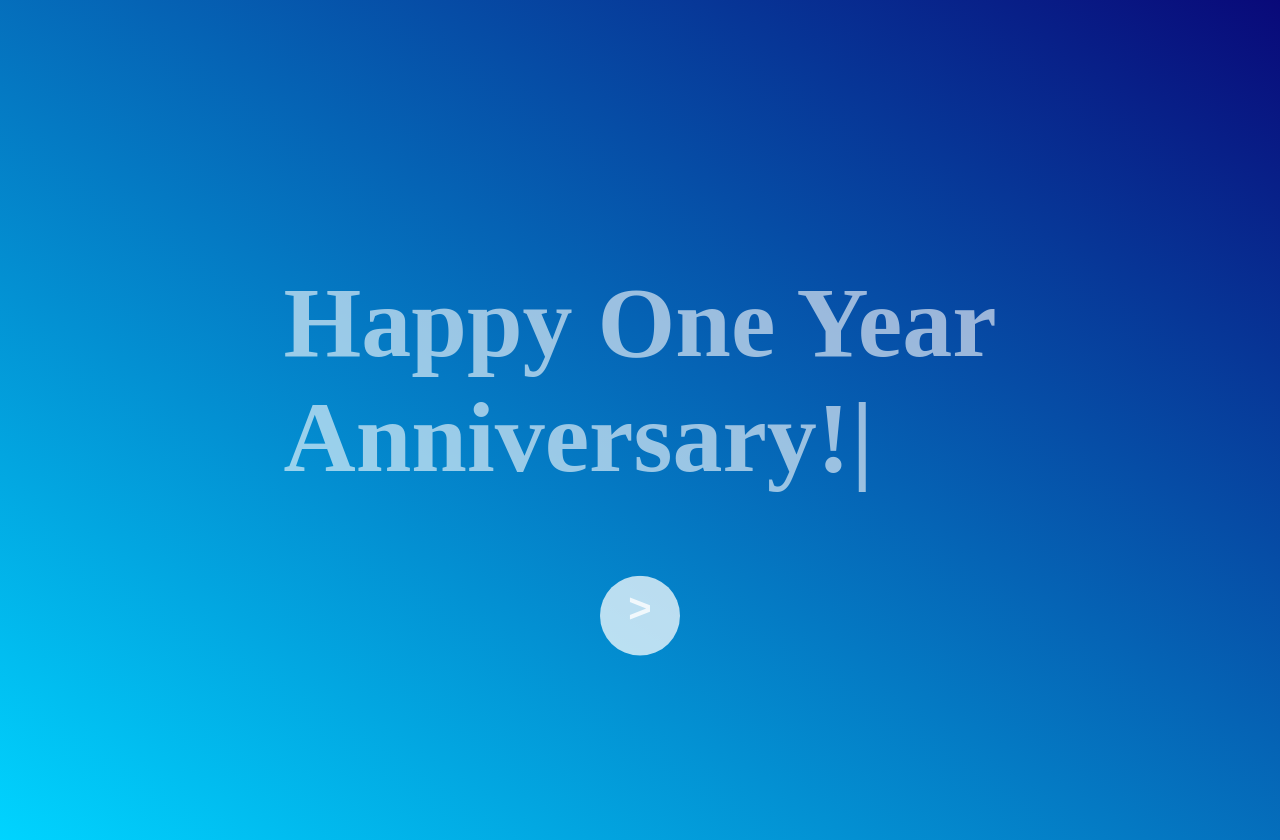
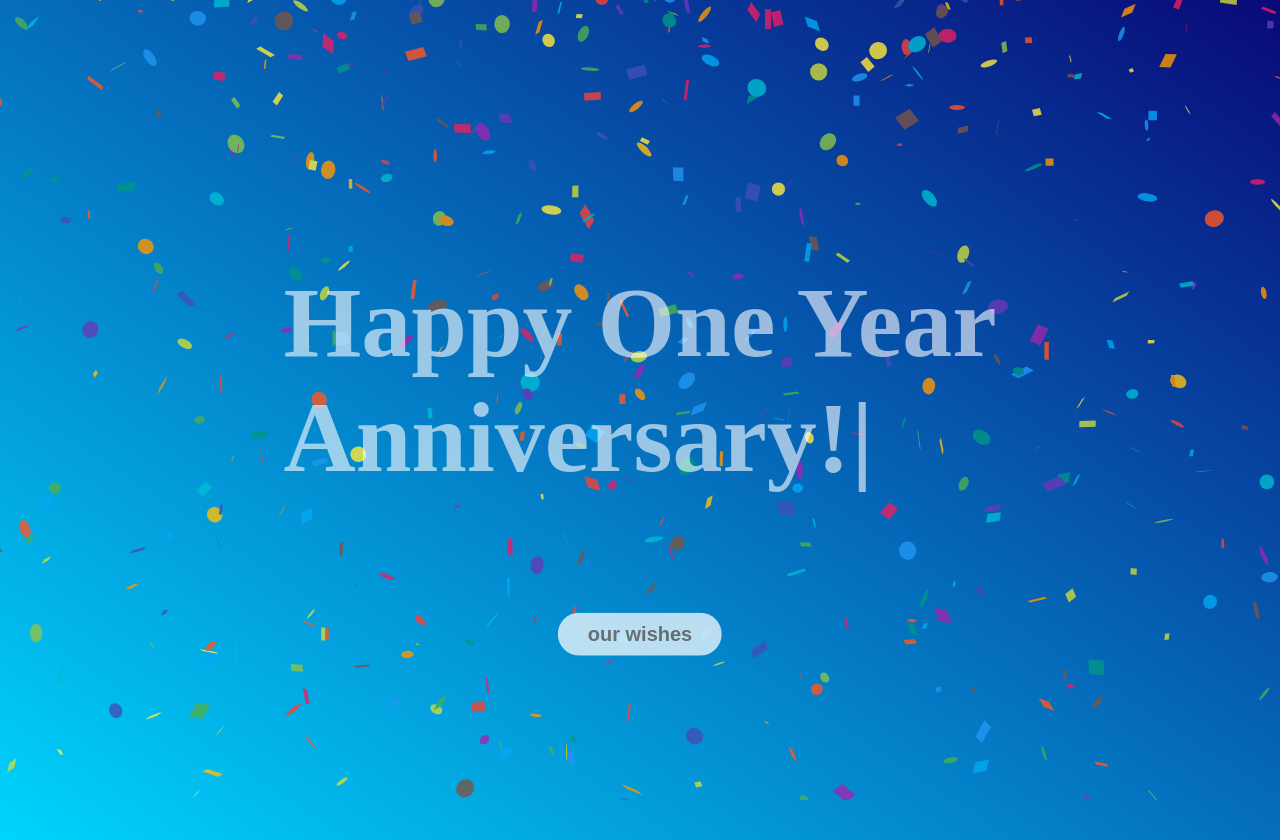
Before and after one commit to abid-shahriar/forhad-vai-anniversary, a Next.js app: page / in a window 1280 px wide. Built offline with nearby package versions, Linux system fonts and the light colour scheme.

Commit message:
made some changes

```diff
--- a/src/pages/index.tsx
+++ b/src/pages/index.tsx
@@ -1,6 +1,6 @@
 import type { NextPage } from 'next';
 import styled from 'styled-components';
-// import Confetti from 'react-confetti';
+import Confetti from 'react-confetti';
 import { useEffect, useState } from 'react';
 import Typewriter from 'typewriter-effect';
 import Link from 'next/link';
@@ -24,7 +24,7 @@ const Home: NextPage = () => {
   return (
     <MotionWrapper>
       <Container>
-        {/* <Confetti width={windowSize.width} height={windowSize.height} numberOfPieces={700} recycle={true} /> */}
+        <Confetti width={windowSize.width} height={windowSize.height} numberOfPieces={700} recycle={true} />
 
         <ContentContainer>
           <AnniversaryText>
@@ -41,7 +41,7 @@ const Home: NextPage = () => {
             </div>
           </AnniversaryText>
           <Link href='/wishes'>
-            <Button>&gt;</Button>
+            <Button>our wishes</Button>
           </Link>
         </ContentContainer>
       </Container>
@@ -52,7 +52,6 @@ const Home: NextPage = () => {
 export default Home;
 
 const Container = styled.div`
-  width: 100vw;
   height: 100vh;
   display: flex;
   justify-content: center;
@@ -60,10 +59,12 @@ const Container = styled.div`
   position: relative;
   isolation: isolate;
   max-width: 1200px;
+  margin: 0 auto;
 
   canvas {
+    position: fixed !important;
     opacity: 0.8;
-    z-index: -1;
+    z-index: -1 !important;
   }
 `;
 
@@ -88,13 +89,11 @@ const Button = styled.a`
   appearance: none;
   border: none;
   background: rgba(255, 255, 255, 0.73);
-  color: rgba(255, 255, 255, 0.8);
-  height: 80px;
-  width: 80px;
-  border-radius: 50%;
-  font-size: 40px;
+  color: rgba(82, 82, 82, 0.8);
+  border-radius: 50px;
+  font-size: 20px;
   font-weight: bolder;
-  padding: 10px;
+  padding: 10px 30px;
   cursor: pointer;
   position: absolute;
   bottom: 10rem;
@@ -107,7 +106,7 @@ const Button = styled.a`
 
   :hover {
     background: rgba(255, 255, 255, 0.93);
-    color: rgba(125, 125, 125, 0.769);
+    color: rgba(82, 82, 82, 0.9);
   }
 
   @keyframes bounce {
```
